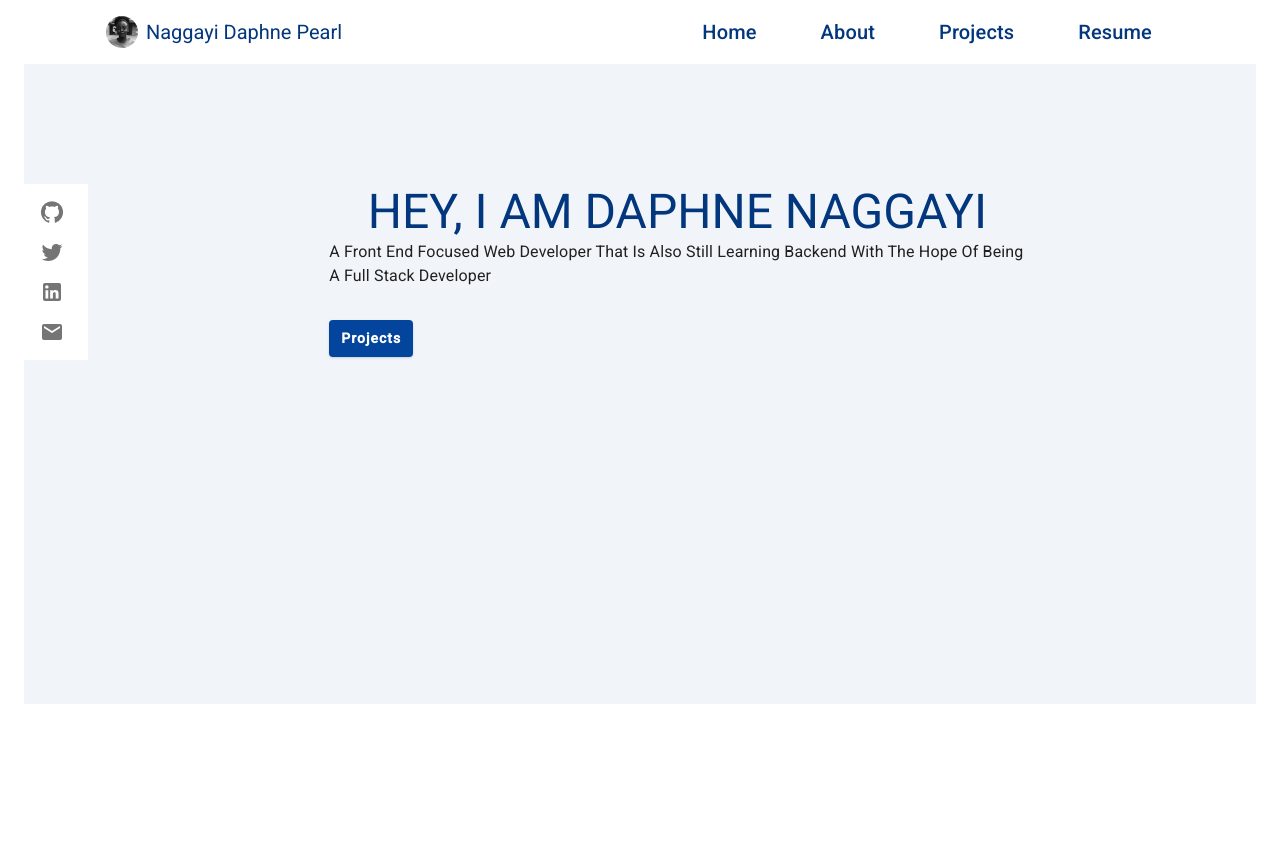
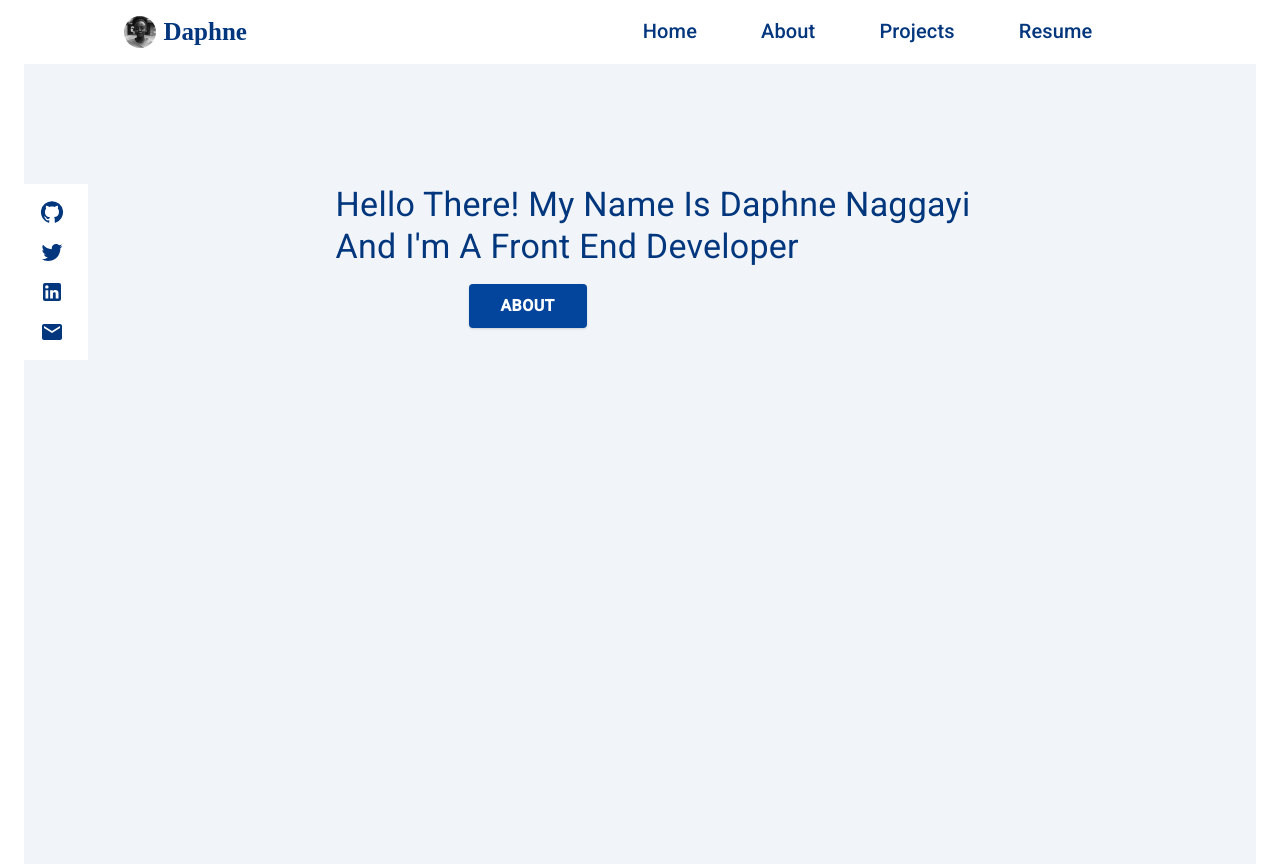
Before and after one commit to Naggayi-Daphne-Pearl/portfolio, a React (Create React App) app: page / in a window 1280 px wide. Before the commit the page ends 800 px from the top, so only its background shows below. Built offline with nearby package versions, Linux system fonts and the light colour scheme.

Commit message:
Style the Home page

```diff
--- a/src/App.css
+++ b/src/App.css
@@ -4,13 +4,15 @@
 ::after,
 ::before {
   box-sizing: border-box;
-  margin:0;
-  padding:0;
+  margin: 0;
+  padding: 0;
 }
 
 html {
   font-size: 100%;
-} /*16px*/
+}
+
+/*16px*/
 
 :root {
   /* colors */
@@ -84,31 +86,42 @@ h2,
 h3,
 h4,
 h5,
-h6 {
+h6,
+p {
   margin: 0;
   font-weight: 400;
   line-height: 1.3;
   text-transform: capitalize;
   letter-spacing: var(--letterSpacing);
-  color:var(--primary-700);
+  color: var(--primary-700);
 }
 
 h1 {
   margin-top: 0;
   font-size: 3.052rem;
 }
+
 h2 {
   font-size: 2.441rem;
 }
+
 h3 {
   font-size: 1.953rem;
 }
+
 h4 {
   font-size: 1.563rem;
 }
+
 h5 {
   font-size: 1.25rem;
 }
+
+p {
+  font-size: 1rem;
+  color: var(--primary-700);
+}
+
 small,
 .text-small {
   font-size: var(--small-text);
@@ -117,6 +130,7 @@ small,
 a {
   text-decoration: none;
 }
+
 ul {
   list-style-type: none;
   padding: 0;
@@ -143,6 +157,7 @@ ul {
   text-transform: capitalize;
   display: inline-block;
 }
+
 .button:hover {
   background: var(--primary-700);
   box-shadow: var(--shadow-3);
--- a/src/Components/NavBar/NavBar.js
+++ b/src/Components/NavBar/NavBar.js
@@ -13,21 +13,22 @@ const NavBar = () => {
                     backgroundColor: '#fff',
                     width: '100%',
                     color: "#2E2E2E",
-                    marginBottom:'1.5rem'
+                    marginBottom: '1.5rem'
                 }}>
                 <Toolbar sx={{
-                    margin: { xs: '0px 0px 0px 0px', sm: '0px 0px 0px 0px', md: '0px 20px 0px 20px', lg: '0px 40px 0px 40px', xl: '0px 40px 0px 40px' },
+                    margin: { xs: '0px 0px 0px 0px', sm: '0px 0px 0px 0px', md: '0px 20px 0px 20px', lg: '0px 40px 0px 40px', xl: '50px 40px 50px 40px' },
                     display: 'flex',
                     alignContent: 'center',
                     justifyContent: 'center',
                 }}>
                     <Grid container spacing={12} style={{
                         display: 'flex',
+                        maxWidth:'98%'
                     }}>
                         <Grid item xs={8} lg={4}
                             style={{
                                 display: 'flex',
-                                justifyContent: 'center',
+                                justifyContent: 'flex-start',
                                 alignItems: 'center',
                             }}>
                             <img src={profileImage} alt='#' style={{
@@ -36,9 +37,17 @@ const NavBar = () => {
                                 width: '2rem',
                                 height: '2rem',
                                 borderRadius: '1.5rem',
-                                mr:4,
+                                mr: 4,
                             }} />
-                            <Typography variant='h5' sx={{ ml: 1, fontSize: { xs: '1.2rem', lg: '1.25rem' } }}>Naggayi Daphne Pearl</Typography>
+                            <Typography variant='h5'
+                                sx={{
+                                    ml: 1,
+                                    fontSize: { xs: '1.3rem', lg: '1.563rem' },
+                                    fontFamily:'italics',
+                                    fontWeight:'bold'
+
+
+                                }}>Daphne</Typography>
                         </Grid>
                         <Grid item lg={8} style={{
                             display: 'flex',
--- a/src/Pages/HomePage.js
+++ b/src/Pages/HomePage.js
@@ -9,7 +9,7 @@ const HomePage = () => {
     <>
       <CssBaseline />
       <Container maxWidth="70%" sx={{ bgcolor: 'var(--white)' }}>
-        <Box sx={{ bgcolor: 'var(--backgroundColor)', height: '80vh' }}>
+        <Box sx={{ bgcolor: 'var(--backgroundColor)', height: '100vh' }}>
           <Grid container spacing={3}>
             <Grid item xs={2}>
               <List style={{
@@ -21,40 +21,52 @@ const HomePage = () => {
                 justifyContent: 'center',
               }}>
                 <ListItemButton href="https://github.com/Naggayi-Daphne-Pearl">
-                  <ListItemIcon><GitHub /></ListItemIcon>
+                  <ListItemIcon style={iconStyle}><GitHub /></ListItemIcon>
                 </ListItemButton>
 
                 <ListItemButton href="https://twitter.com/naggayi_pearl">
-                  <ListItemIcon><Twitter /></ListItemIcon>
+                  <ListItemIcon style={iconStyle}><Twitter /></ListItemIcon>
                 </ListItemButton>
 
                 <ListItemButton href="https://www.linkedin.com/in/daphne-naggayi-68070b185/">
-                  <ListItemIcon><LinkedIn /></ListItemIcon>
+                  <ListItemIcon style={iconStyle}><LinkedIn /></ListItemIcon>
                 </ListItemButton>
 
                 <ListItemButton href="https://mail.google.com/mail/u/0/#inbox">
-                  <ListItemIcon><Email /></ListItemIcon>
+                  <ListItemIcon style={iconStyle}><Email /></ListItemIcon>
                 </ListItemButton>
               </List>
             </Grid>
             <Grid item xs={10}
-              style={{
-                maxWidth: '45em',
-                margin: '6rem 6rem',
+              sx={{
+                maxWidth: '35em',
+                margin: '6rem auto',
                 alignItems: 'center',
                 justifyContent: 'center'
 
               }}>
-              <div>
-                <Typography variant='h3' align="center">HEY, I AM DAPHNE NAGGAYI</Typography>
-                <Typography variant='p'
-                  sx={{ alignItems: 'center', marginTop: '1rem' }}>
+              <Grid
+                sx={{
+                  margin: '0% 10%',
+
+                }}>
+                <Typography variant='h4'>Hello there! My name is Daphne Naggayi <br style={{ marginLeft: '1rem' }} /> and I'm a front end developer</Typography>
+
+              </Grid>
+              {/* <Grid sx={{
+                margin: '3% 10%',
+                color: 'var(--primary-700)',
+                maxWidth: '50%'
+
+              }}>
+                <Typography align='center' variant='h5'>
                   A front end focused web developer that is also still learning backend with the hope of being a full stack developer
                 </Typography>
-              </div>
 
-              <Link to="/projects" style={{ textDecoration: "none" }}>
-                <Button variant="contained" style={buttonStyle}>Projects</Button>
+              </Grid> */}
+
+              <Link to="/about" style={{ textDecoration: "none" }}>
+                <Button variant="contained" style={buttonStyle}>ABOUT </Button>
               </Link>
             </Grid>
 
@@ -71,16 +83,21 @@ const buttonStyle = {
   background: 'var(--primary-500)',
   border: 'transparent',
   borderRadius: 'var(--borderRadius)',
-  letterSpacing: 'var(--letterSpacing)',
-  padding: '0.375rem 0.75rem',
+  padding: '0.5rem 2rem',
   boxShadow: 'var(--shadow-1)',
   transition: 'var(--transition)',
   textTransform: 'capitalize',
   display: 'inline-block',
-  marginTop:'2rem',
-  alignItems:'center',
-  fontWeight:'bolder'
+  marginTop: '1rem',
+  alignItems: 'center',
+  fontWeight: 'bolder',
+  marginLeft: '23%',
+  fontSize: '1rem',
 
+}
+
+const iconStyle = {
+  color: 'var(--primary-700)',
 }
 
 
```
Also changed, not shown: 2 other files (tests, documents, lock files or other folders).
